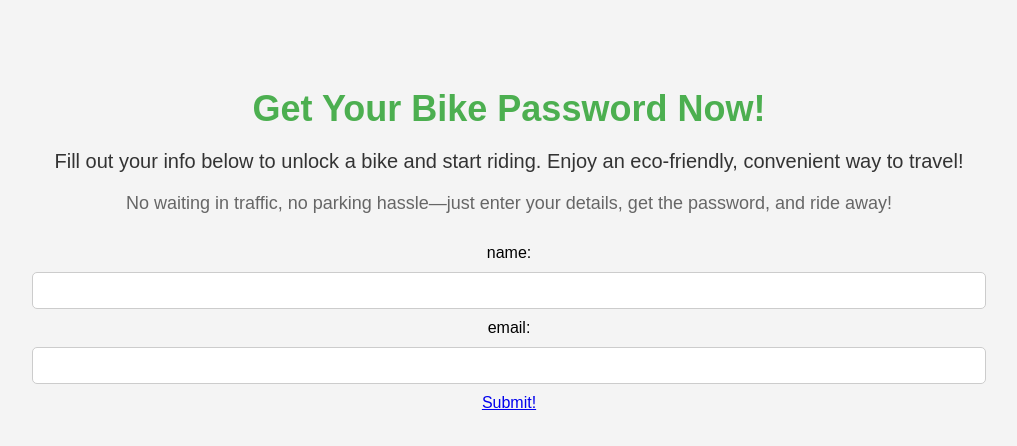
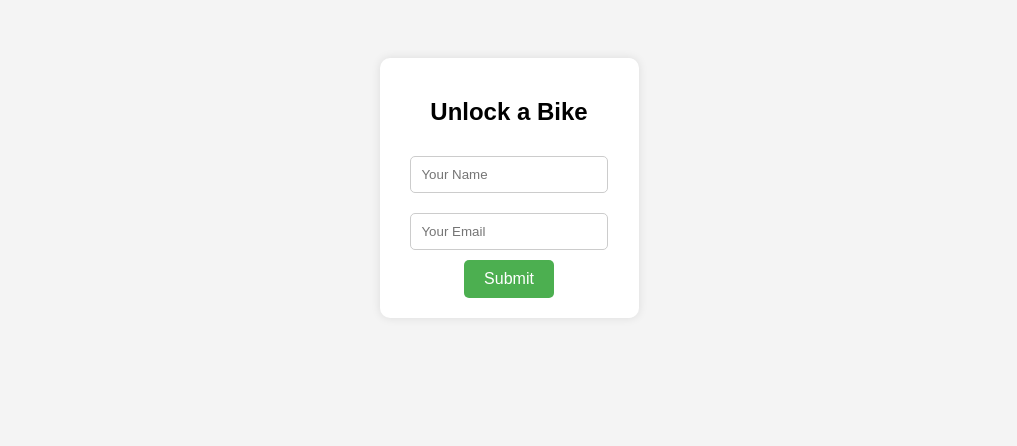
Before and after one commit to yian0614sigma/bike, a plain HTML site: page index.html in a window 1280 px wide. Shown: the whole page, without its empty margins (131-1148 px from the left). Drawn offline with Linux system fonts and the light colour scheme.

Commit message:
Update index.html

```diff
--- a/index.html
+++ b/index.html
@@ -40,29 +40,13 @@
     </style>
 </head>
 <body>
-
-    <div style="text-align: center; margin: 30px; font-family: 'Arial', sans-serif;">
-        <h2 style="font-size: 36px; color: #4CAF50; margin-bottom: 10px;">
-            Get Your Bike Password Now!
-        </h2>
-        <p style="font-size: 20px; color: #333;">
-            Fill out your info below to unlock a bike and start riding. Enjoy an eco-friendly, convenient way to travel!
-        </p>
-        <p style="font-size: 18px; color: #666;">
-            No waiting in traffic, no parking hassle—just enter your details, get the password, and ride away!
-        </p>
+    <div class="container">
+        <h2>Unlock a Bike</h2>
+        <form action="password.html" method="POST">
+            <input type="text" name="name" placeholder="Your Name" required><br>
+            <input type="email" name="email" placeholder="Your Email" required><br>
+            <button type="submit">Submit</button>
+        </form>
     </div>
-
-
-
-
-    <form class="img resized" action="/action_page.php"></form>
-        <label for="fname">name:</label><br>
-        <input type="text" id="fname" name="fname" value=""><br>
-        <label for="fname">email:</label><br>
-        <input type="text" id="fname" name="fname" value=""><br>
-
-        <a  class="messi" href="passwordgive.html">Submit!</a>
-        </form>
 </body>
 </html>
```
